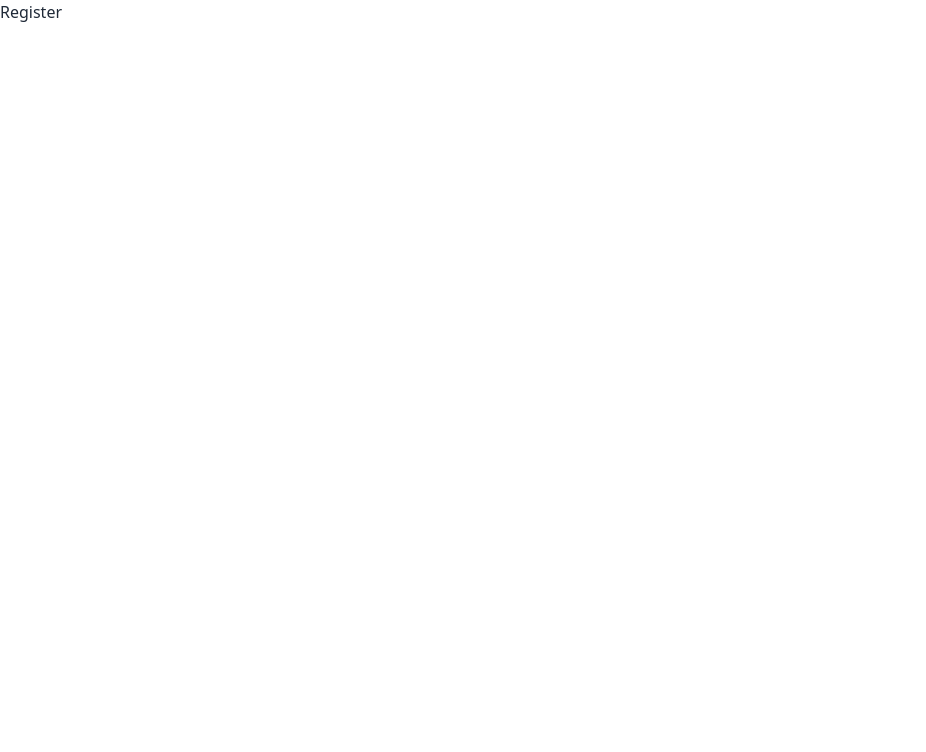
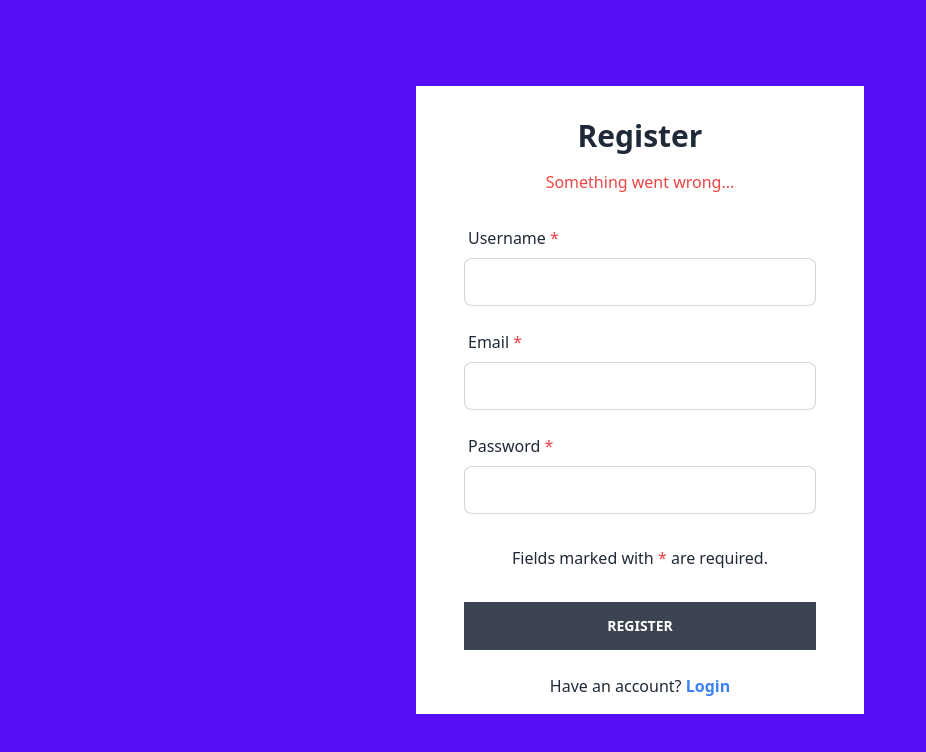
Before and after one commit to RahinF/blog, a React (Create React App) app: page /register in a window 1280 px wide. Shown: the top 752 px of the page, without its empty margins (0-926 px from the left). Built offline with nearby package versions, Linux system fonts and the light colour scheme.

Commit message:
completed basic register page

```diff
--- a/src/pages/Register.tsx
+++ b/src/pages/Register.tsx
@@ -1,5 +1,139 @@
+import { useState } from "react";
+import { useForm, SubmitHandler } from "react-hook-form";
+import { Link } from "react-router-dom";
+import IRegisterForm from "../types/IRegisterForm";
+
+const PASSWORD_REGEX: RegExp = /^(?=.*[A-Za-z])(?=.*\d)[A-Za-z\d]{8,}$/;
+const USERNAME_MAX_LENGTH: number = 20;
+
 const Register = () => {
-  return <div>Register</div>;
+  const [error, setError] = useState<boolean>(true);
+  const {
+    register,
+    handleSubmit,
+    formState: { errors },
+  } = useForm<IRegisterForm>();
+
+  const onSubmit: SubmitHandler<IRegisterForm> = async (data) => {
+    console.log(data);
+  };
+
+  return (
+    <div className="grid min-h-screen place-items-center bg-primary p-4">
+      <div className="w-full max-w-md bg-white py-4">
+        <h1 className="my-4 text-center text-3xl font-bold">Register</h1>
+
+        {error && (
+          <span className="mb-6 block text-center text-red-500">
+            Something went wrong...
+          </span>
+        )}
+
+        <form
+          className="m-auto mt-6 flex max-w-sm flex-col items-center gap-8 px-4"
+          onSubmit={handleSubmit(onSubmit)}
+        >
+          <div className="flex w-full flex-col gap-4">
+            <div className="flex flex-col">
+              <label htmlFor="username" className="px-1 py-2">
+                Username{" "}
+                <span aria-hidden className="text-red-500">
+                  *
+                </span>
+              </label>
+              <input
+                id="username"
+                type="text"
+                className="input input-bordered"
+                aria-required
+                aria-invalid={errors.username ? "true" : "false"}
+                {...register("username", {
+                  required: "This field is required.",
+                  maxLength: {
+                    value: USERNAME_MAX_LENGTH,
+                    message: "Username cannot be more than 20 characters.",
+                  },
+                })}
+              />
+              {errors.username && (
+                <p role="alert" className="mt-2 text-sm text-red-500">
+                  {errors.username.message}
+                </p>
+              )}
+            </div>
+
+            <div className="flex flex-col">
+              <label htmlFor="email" className="px-1 py-2">
+                Email{" "}
+                <span aria-hidden className="text-red-500">
+                  *
+                </span>
+              </label>
+              <input
+                id="email"
+                type="email"
+                className="input input-bordered"
+                aria-required
+                aria-invalid={errors.email ? "true" : "false"}
+                {...register("email", { required: "This field is required." })}
+              />
+
+              {errors.email && (
+                <p role="alert" className="mt-2 text-sm text-red-500">
+                  {errors.email.message}
+                </p>
+              )}
+            </div>
+
+            <div className="flex flex-col">
+              <label htmlFor="password" className="px-1 py-2">
+                Password{" "}
+                <span aria-hidden className="text-red-500">
+                  *
+                </span>
+              </label>
+              <input
+                id="password"
+                type="password"
+                className="input input-bordered"
+                aria-required
+                aria-invalid={errors.password ? "true" : "false"}
+                {...register("password", {
+                  required: "This field is required.",
+                  pattern: {
+                    value: PASSWORD_REGEX,
+                    message:
+                      "Password must contain 8 characters including at least 1 letter and 1 number.",
+                  },
+                })}
+              />
+
+              {errors.password && (
+                <p role="alert" className="mt-2 text-sm text-red-500">
+                  {errors.password.message}
+                </p>
+              )}
+            </div>
+          </div>
+
+          <span aria-hidden>
+            Fields marked with <span className="text-red-500">*</span> are
+            required.
+          </span>
+
+          <div className="flex w-full flex-col gap-6">
+            <button className="btn">register</button>
+            <span className="self-center">
+              Have an account?{" "}
+              <Link to="/login" className="font-semibold text-blue-500">
+                Login
+              </Link>
+            </span>
+          </div>
+        </form>
+      </div>
+    </div>
+  );
 };
 
 export default Register;
--- /dev/null
+++ b/src/types/IRegisterForm.ts
@@ -0,0 +1,7 @@
+interface IRegisterForm {
+  username: string;
+  email: string;
+  password: string;
+}
+
+export default IRegisterForm;
```
